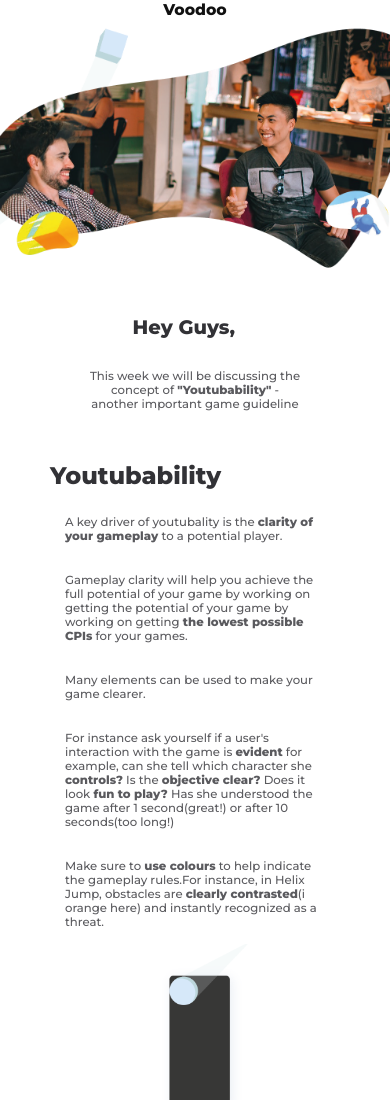
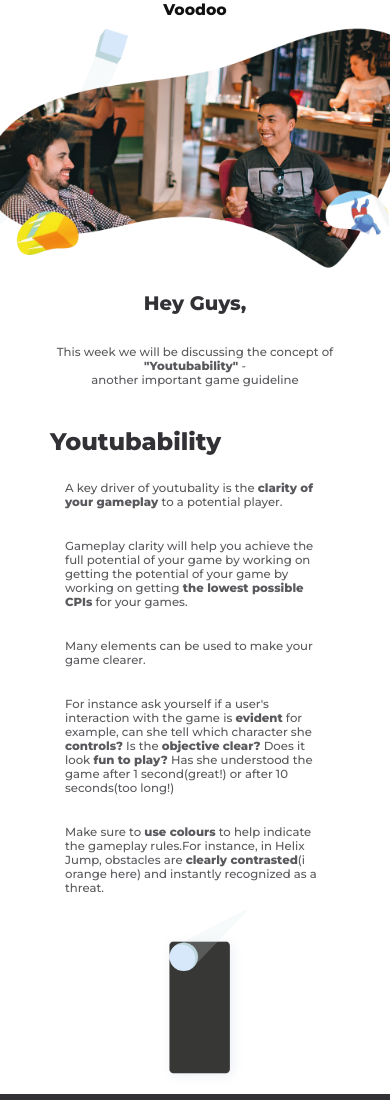
Before and after one commit to jyoti-nambiar/ResponsiveDesign, a website: page index.html in a window 390 px wide. Shown: the top 1100 px of the page. Drawn offline with Linux system fonts and the light colour scheme.

Commit message:
Modified the header section

```diff
--- a/index.html
+++ b/index.html
@@ -12,11 +12,8 @@
     <header>
 <h1>Voodoo</h1>
 <img src="bilder/header-enlarged.png" alt="header image">
-</header>
 
-<main>
-    <section class="main-section">
-        <div class="main-section--div">
+    <div class="header--div">
 <h2>
 Hey Guys,
 </h2>
@@ -26,8 +23,9 @@
     <span>another important game guideline</span> </p>
     </div>
 
-    </section>
+</header>
 
+<main>
 
     <section class="PhoneImage1">
 
@@ -134,9 +132,5 @@ We look forward to seeing <br> your next prototype!
 
 </footer>
 
-
-
-
-
 </body>
 </html>
--- a/sass/cloudSection.scss
+++ b/sass/cloudSection.scss
@@ -1,25 +1,19 @@
-.cloudSection--div{
+.cloudSection--div {
     background-image: url("bilder/Q1_newsletter-02.png");
     background-repeat: no-repeat;
     background-position: top;
     background-size: cover;
-    height:70vh;
+    height: 70vh;
+    display: flex;
+    flex-direction: column;
+    justify-content: center;
+    align-items: center; }
 
-display: flex;
-flex-direction: column;
-justify-content: center;
-align-items: center;
+  .cloudSection--div h2 {
+    margin: 20px 20px;
+    font-size: 3vw; }
 
-}
-
-.cloudSection--div h2{
-    margin: 20px 20px;
-    font-size: 3vw;
-
-}
-.cloudSection--div p{
-
-    width:65%;
-    padding:10px;
-text-align: center;
-}
+  .cloudSection--div p {
+    width: 65%;
+    padding: 10px;
+    text-align: center; }
--- a/sass/header.scss
+++ b/sass/header.scss
@@ -1,21 +1,35 @@
    header{
-    color:#111;
-    position: relative;
-
+       display: flex;
+       flex-direction: column;
+       align-items: center;
+       margin-bottom: 20px;
    }
 
 
    header h1{
     text-align: center;
     color:#111;
-    font-weight: 600;
     }
 
     header img{
-
-    position: relative;
-    margin-top: 0;
-    max-width: 120%;
     width: 100%;
 
     }
+    .header--div h2{
+
+        padding: 10px;
+        margin-bottom: 20px;
+        font-size: 2.5vw;
+        text-align: right;
+
+    }
+
+    .header--div p{
+        margin:20px 0px;
+        text-align: center;
+        width:calc(100%-40px);
+
+    }
+    .header--div p span{
+        float:right;
+    }
--- a/sass/main.scss
+++ b/sass/main.scss
@@ -11,7 +11,6 @@
 @import "./body.scss";
 
   @import "./header.scss";
-@import "./mainSection.scss";
    @import "./phoneSection1.scss";
     @import "./pageDivision.scss";
 
--- a/sass/mainSection.scss
+++ /dev/null
@@ -1,27 +0,0 @@
-.main-section{
-    display:flex;
-    flex-direction: column;
-    justify-content:center;
-    padding: 10px 20px;
-    margin-bottom: 20px;
-
-    }
-    .main-section--div h2{
-        margin:10px 50px 20px;
-        padding: 10px 0;
-        width:65%;
-        font-size: 2.5vw;
-        text-align: right;
-        font-weight:800;
-    }
-
-    .main-section--div p{
-        margin:20px 50px;
-        text-align: center;
-
-    }
-    .main-section--div p span{
-    position:relative;
-    left:8rem;
-
-    }
--- a/sass/mediaQueries.scss
+++ b/sass/mediaQueries.scss
@@ -1,5 +1,6 @@
 @media (max-width: 768px){
-
+ /*the changes made are the font size is increased for smaller devices
+ and flex child property of grow, shrink and basis is used to view the text in full width  */
     header h1{
         font-size: 4vw;
 
@@ -9,17 +10,25 @@
             font-size:3vw;
         }
 
-            .main-section--div h2{
+
+        .header--div{
+        width:80%;
+
+        }
+        .header--div h2{
                 text-align: center;
                 font-size:5vw;
             }
+//the span is center aligned
 
-            .main-section p span{
 
-                left: 0;
+.header--div p span{
+
+                float: none;
 
                 }
-
+/*used flex child properties like grow, shrink and basis to make
+the screen responsive to enable the text to have a full width in smaller screen*/
                 .PhoneImage1--div{
 
                     flex:1 1 300px;
@@ -27,10 +36,12 @@
 
 
                     .PhoneImage2--div{
-                    margin-top: 0;
+
                         flex:1 1 300px ;
 
                     }
+
+
                     .cloudSection--div h2{
                         font-size:5vw;
 
--- a/sass/phoneSection1.scss
+++ b/sass/phoneSection1.scss
@@ -1,3 +1,6 @@
+/*section with text on left and phone image on right, the first section in main */
+
+
 .PhoneImage1{
     margin:0 50px;
     display:flex;
--- a/sass/phoneSection2.scss
+++ b/sass/phoneSection2.scss
@@ -12,7 +12,7 @@ padding:15px;
 
 .PhoneImage2--div{
     align-self: center;
-    width:35%;
+    width:40%;
 
 }
 
--- a/sass/textOnly.scss
+++ b/sass/textOnly.scss
@@ -1,6 +1,7 @@
 .text-only{
     margin: 20px 20px;
-    width:70%
+    width:calc(100%-40px);
+
 }
 
 .text-only p{
```
Also changed, not shown: style.css. Lines whose indentation alone changed are shown as unchanged.
